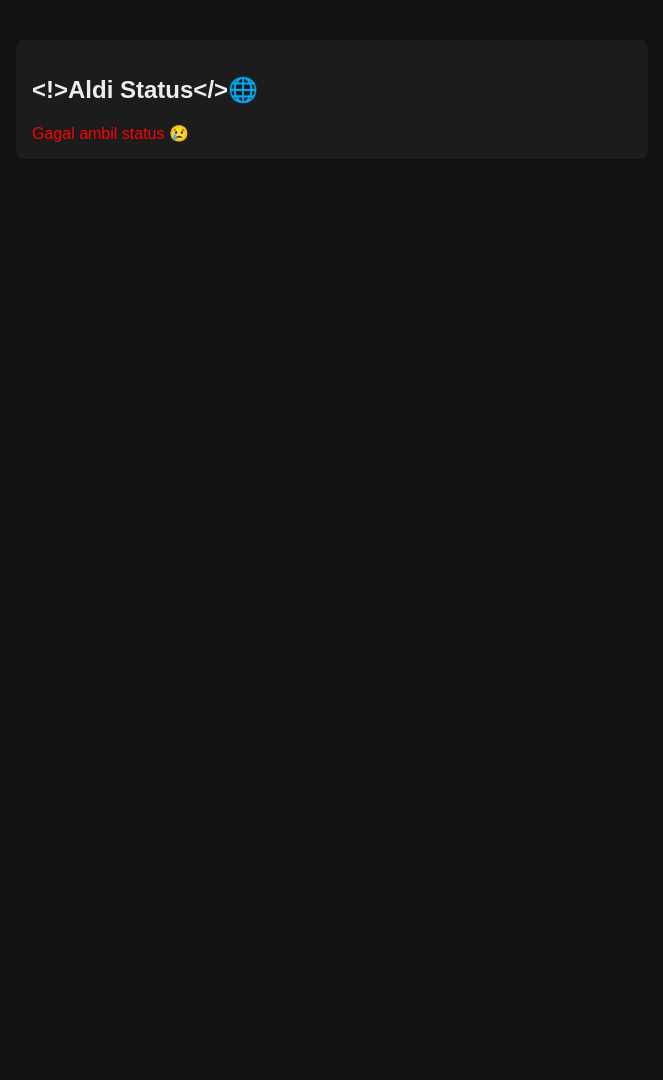
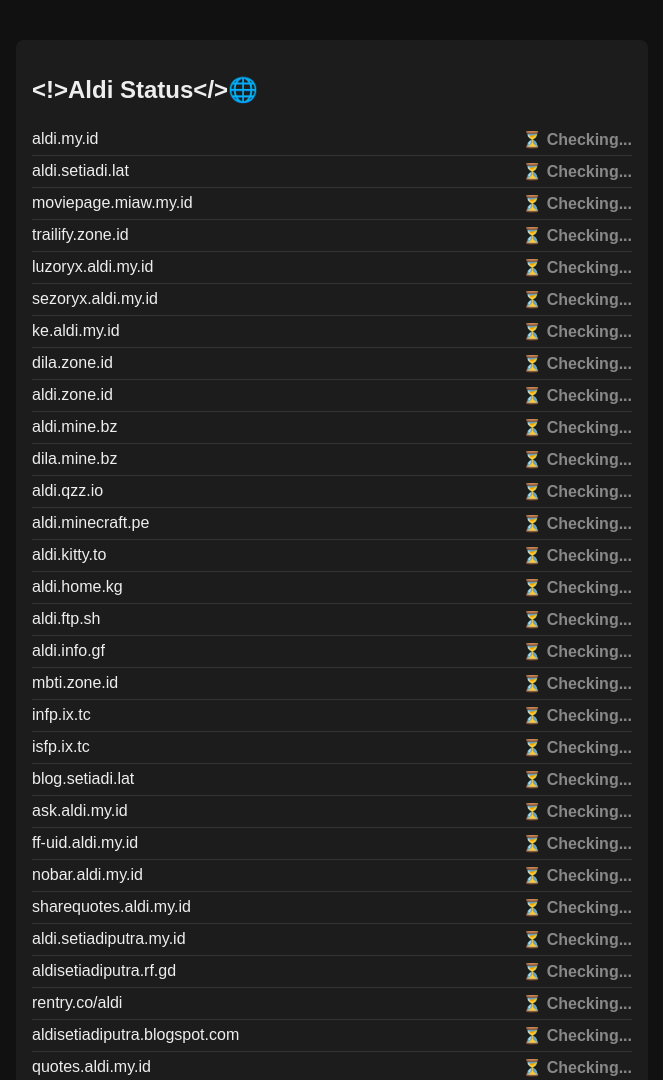
Before and after one commit to xaldiy/statusaldi, a plain HTML site: page index.html in a window 1280 px wide. Shown: the top 1080 px of the page, without its empty margins (308-971 px from the left). Before the commit the page ends 800 px from the top, so only its background shows below. Drawn offline with Linux system fonts and the light colour scheme; no server answers.

Commit message:
Update index.html

```diff
--- a/index.html
+++ b/index.html
@@ -3,7 +3,7 @@
 <head>
   <meta charset="UTF-8" />
   <meta name="viewport" content="width=device-width, initial-scale=1.0" />
-  <title>🟢 Aldi - Luzoryx </title>
+  <title>🟢 Aldi - Luzoryx</title>
   <style>
     body {
       font-family: sans-serif;
@@ -27,7 +27,7 @@
     .status {
       font-weight: bold;
     }
-
+    .checking { color: #888; }
     .up { color: #00ff66; }
     .down { color: #ff4444; }
     .dev { color: #ffc107; }
@@ -47,6 +47,21 @@
   <script>
     const container = document.getElementById('statusList');
 
+    // List domain tetap ditulis di frontend agar langsung tampil dulu
+    const domainList = [
+      'aldi.my.id', 'aldi.setiadi.lat', 'moviepage.miaw.my.id',
+      'trailify.zone.id', 'luzoryx.aldi.my.id', 'sezoryx.aldi.my.id',
+      'ke.aldi.my.id', 'dila.zone.id', 'aldi.zone.id', 'aldi.mine.bz',
+      'dila.mine.bz', 'aldi.qzz.io', 'aldi.minecraft.pe', 'aldi.kitty.to',
+      'aldi.home.kg', 'aldi.ftp.sh', 'aldi.info.gf', 'mbti.zone.id',
+      'infp.ix.tc', 'isfp.ix.tc', 'blog.setiadi.lat', 'ask.aldi.my.id',
+      'ff-uid.aldi.my.id', 'nobar.aldi.my.id', 'sharequotes.aldi.my.id',
+      'aldi.setiadiputra.my.id', 'aldisetiadiputra.rf.gd', 'rentry.co/aldi',
+      'aldisetiadiputra.blogspot.com', 'quotes.aldi.my.id',
+      'pelukdulu.zone.id', 'hp.aldi.my.id', 'end.aldi.my.id',
+      'arkaldius.aldi.my.id'
+    ];
+
     const customStatuses = {
       'dev': { label: '🚧 Under Dev', class: 'dev' },
       'recovery': { label: '🟡 Recovery', class: 'recovery' },
@@ -57,37 +72,59 @@
       'private': { label: '🔒 Private', class: 'private' }
     };
 
-    async function loadStatuses() {
+    // Render awal: semua status 'Checking...'
+    const renderInitialList = () => {
+      domainList.forEach(domain => {
+        const div = document.createElement('div');
+        div.className = 'site';
+        div.id = `site-${btoa(domain).replace(/=/g, '')}`; // Unique ID dari domain
+        div.innerHTML = `
+          <span>${domain}</span>
+          <span class="status checking">⏳ Checking...</span>
+        `;
+        container.appendChild(div);
+      });
+    };
+
+    // Update status setelah fetch
+    const updateStatuses = async () => {
       try {
         const res = await fetch("https://aldi.my.id/bcknd/statusaldi.php");
         const data = await res.json();
 
-        for (const [name, info] of Object.entries(data)) {
+        for (const [domain, info] of Object.entries(data)) {
+          const id = `site-${btoa(domain).replace(/=/g, '')}`;
+          const row = document.getElementById(id);
+          if (!row) continue; // skip jika ID tidak ditemukan
+
           let label = "", cssClass = "";
 
           if (info.custom && customStatuses[info.custom]) {
             label = customStatuses[info.custom].label;
             cssClass = customStatuses[info.custom].class;
           } else {
-            label = info.status === 'online' ? '🟢 Online' : '🔴 Offline';
-            cssClass = info.status === 'online' ? 'up' : 'down';
-            if (info.ssl === 'invalid') {
-              label += ' ⚠️ SSL';
+            if (info.status === 'online') {
+              label = '🟢 Online';
+              cssClass = 'up';
+              if (info.ssl === 'invalid') label += ' ⚠️ SSL';
+            } else {
+              label = '🔴 Offline';
+              cssClass = 'down';
             }
           }
 
-          const html = `<div class="site">
-              <span>${name}</span>
-              <span class="status ${cssClass}">${label}</span>
-            </div>`;
-          container.innerHTML += html;
+          row.querySelector('.status').innerText = label;
+          row.querySelector('.status').className = `status ${cssClass}`;
         }
       } catch (err) {
         container.innerHTML += `<div style="color: red;">Gagal ambil status 😢</div>`;
+        console.error(err);
       }
-    }
+    };
 
-    loadStatuses();
+    // Jalankan
+    renderInitialList();
+    updateStatuses();
   </script>
 </body>
 </html>
```
